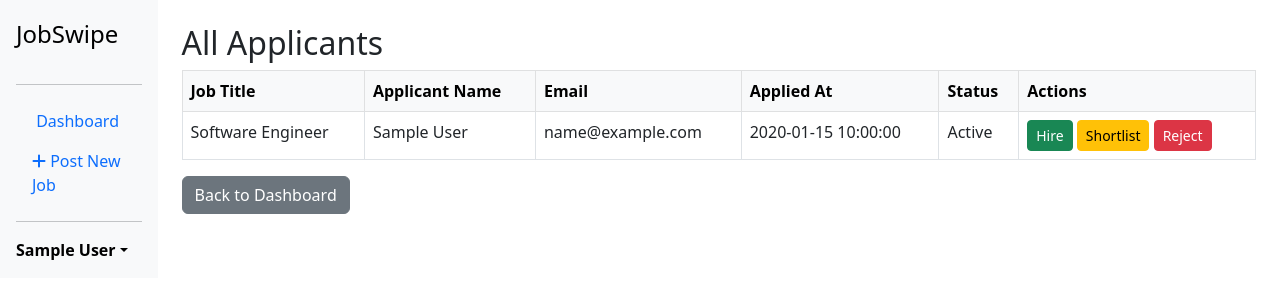
After one commit to ProjectsUniversity/COSC360, a PHP site: page /Recruiters/all_applicants.php in a window 1280 px wide. The commit adds this page. Shown: the top 300 px of the page. Run offline with PHP 8.4, Linux system fonts and the light colour scheme; the visitor is signed in with stand-in values (Sample User, id 1); data comes from the database, SQL or seed files in the repository; tables that the repository leaves empty hold one stand-in row (values such as "Sample post").

Commit message:
rec side

```diff
--- /dev/null
+++ b/HTML, CSS, JS/PHP/Recruiters/all_applicants.php
@@ -0,0 +1,133 @@
+<?php
+session_start();
+require_once '../config.php';
+
+// Check if employer is logged in
+if (!isset($_SESSION['employer_id'])) {
+    header("Location: recLogin.php");
+    exit();
+}
+
+$employer_id = $_SESSION['employer_id'];
+
+try {
+    // Query to fetch all applicants for jobs posted by this employer
+    $sql = "SELECT a.application_id, a.status, a.applied_at, j.job_id, j.title AS job_title, u.user_id, u.full_name, u.email
+            FROM applications a
+            JOIN jobs j ON a.job_id = j.job_id
+            JOIN users u ON a.user_id = u.user_id
+            WHERE j.employer_id = :employer_id
+            ORDER BY a.applied_at DESC";
+    $stmt = $pdo->prepare($sql);
+    $stmt->execute([':employer_id' => $employer_id]);
+    $applications = $stmt->fetchAll(PDO::FETCH_ASSOC);
+} catch (PDOException $e) {
+    $error = "Database error: " . $e->getMessage();
+}
+?>
+<!DOCTYPE html>
+<html lang="en">
+<head>
+    <meta charset="UTF-8">
+    <meta name="viewport" content="width=device-width, initial-scale=1.0">
+    <title>All Applicants - JobSwipe</title>
+    <link href="https://cdn.jsdelivr.net/npm/bootstrap@5.3.0/dist/css/bootstrap.min.css" rel="stylesheet">
+    <link rel="stylesheet" href="../../CSS/Recruiters/dashboard.css">
+    <link rel="stylesheet" href="https://cdnjs.cloudflare.com/ajax/libs/font-awesome/6.0.0/css/all.min.css">
+</head>
+<body>
+    <div class="d-flex">
+        <!-- Sidebar (similar to dashboard sidebar) -->
+        <aside class="sidebar">
+            <div class="d-flex flex-column flex-shrink-0 p-3 bg-body-tertiary">
+                <div class="sidebar-brand mb-3">
+                    <a href="index.php" class="link-body-emphasis text-decoration-none">
+                        <span class="fs-4">JobSwipe</span>
+                    </a>
+                </div>
+                <hr>
+                <ul class="nav nav-pills flex-column mb-auto">
+                    <li class="nav-item">
+                        <a href="dashboard.php" class="nav-link">
+                            <i class="fa-solid fa-chart-simple"></i> Dashboard
+                        </a>
+                    </li>
+                    <li class="nav-item">
+                        <a href="addJobs.php" class="nav-link">
+                            <i class="fa-solid fa-plus"></i> Post New Job
+                        </a>
+                    </li>
+                </ul>
+                <hr>
+                <div class="dropdown">
+                    <a href="#" class="d-flex align-items-center link-body-emphasis text-decoration-none dropdown-toggle"
+                       data-bs-toggle="dropdown" aria-expanded="false">
+                        <strong><?php echo htmlspecialchars($_SESSION['company_name'] ?? 'Recruiter'); ?></strong>
+                    </a>
+                    <ul class="dropdown-menu text-small shadow">
+                        <li><a class="dropdown-item" href="settings.php">Settings</a></li>
+                        <li><hr class="dropdown-divider"></li>
+                        <li><a class="dropdown-item" href="../logout.php">Sign out</a></li>
+                    </ul>
+                </div>
+            </div>
+        </aside>
+
+        <!-- Main Content -->
+        <main class="main-content p-4 w-100">
+            <h2>All Applicants</h2>
+            <?php if (isset($error)): ?>
+                <div class="alert alert-danger"><?php echo htmlspecialchars($error); ?></div>
+            <?php endif; ?>
+
+            <?php if (empty($applications)): ?>
+                <div class="alert alert-info">No applications found.</div>
+            <?php else: ?>
+                <table class="table table-bordered table-hover">
+                    <thead class="table-light">
+                        <tr>
+                            <th>Job Title</th>
+                            <th>Applicant Name</th>
+                            <th>Email</th>
+                            <th>Applied At</th>
+                            <th>Status</th>
+                            <th>Actions</th>
+                        </tr>
+                    </thead>
+                    <tbody>
+                        <?php foreach ($applications as $applicant): ?>
+                            <tr>
+                                <td><?php echo htmlspecialchars($applicant['job_title']); ?></td>
+                                <td><?php echo htmlspecialchars($applicant['full_name']); ?></td>
+                                <td><?php echo htmlspecialchars($applicant['email']); ?></td>
+                                <td><?php echo htmlspecialchars($applicant['applied_at']); ?></td>
+                                <td><?php echo htmlspecialchars(ucfirst($applicant['status'] ?? 'pending')); ?></td>
+                                <td>
+                                    <!-- Action Buttons: Reject, Hire, Shortlist -->
+                                    <form action="update_application_status.php" method="POST" style="display:inline-block;">
+                                        <input type="hidden" name="application_id" value="<?php echo $applicant['application_id']; ?>">
+                                        <input type="hidden" name="new_status" value="hired">
+                                        <button type="submit" class="btn btn-success btn-sm">Hire</button>
+                                    </form>
+                                    <form action="update_application_status.php" method="POST" style="display:inline-block;">
+                                        <input type="hidden" name="application_id" value="<?php echo $applicant['application_id']; ?>">
+                                        <input type="hidden" name="new_status" value="shortlisted">
+                                        <button type="submit" class="btn btn-warning btn-sm">Shortlist</button>
+                                    </form>
+                                    <form action="update_application_status.php" method="POST" style="display:inline-block;">
+                                        <input type="hidden" name="application_id" value="<?php echo $applicant['application_id']; ?>">
+                                        <input type="hidden" name="new_status" value="rejected">
+                                        <button type="submit" class="btn btn-danger btn-sm">Reject</button>
+                                    </form>
+                                </td>
+                            </tr>
+                        <?php endforeach; ?>
+                    </tbody>
+                </table>
+            <?php endif; ?>
+            <a href="dashboard.php" class="btn btn-secondary">Back to Dashboard</a>
+        </main>
+    </div>
+    <script src="https://cdn.jsdelivr.net/npm/bootstrap@5.3.0/dist/js/bootstrap.bundle.min.js"></script>
+</body>
+</html>
--- a/HTML, CSS, JS/PHP/Recruiters/dashboard.php
+++ b/HTML, CSS, JS/PHP/Recruiters/dashboard.php
@@ -188,7 +188,11 @@ try {
                                     <div class="card-body">
                                         <div class="d-flex justify-content-between align-items-start">
                                             <div>
-                                                <h5 class="card-title"><?php echo htmlspecialchars($job['title']); ?></h5>
+                                                <h5 class="card-title">
+                                                    <a href="job_applicants.php?job_id=<?php echo $job['job_id']; ?>">
+                                                        <?php echo htmlspecialchars($job['title']); ?>
+                                                    </a>
+                                                </h5>
                                                 <h6 class="card-subtitle mb-2 text-muted"><?php echo htmlspecialchars($job['company_name']); ?></h6>
                                             </div>
                                             <span class="badge bg-<?php echo getStatusColor($job['status']); ?>">
```
Also changed, not shown: HTML, CSS, JS/PHP/Recruiters/job_applicants.php (added, +94 -0 lines), HTML, CSS, JS/PHP/Recruiters/toggle_job_status.php (added, +44 -0 lines), HTML, CSS, JS/PHP/Recruiters/update_applications_status.php (added, +39 -0 lines), HTML, CSS, JS/PHP/Recruiters/addJobs.php (line endings or trailing spaces).
